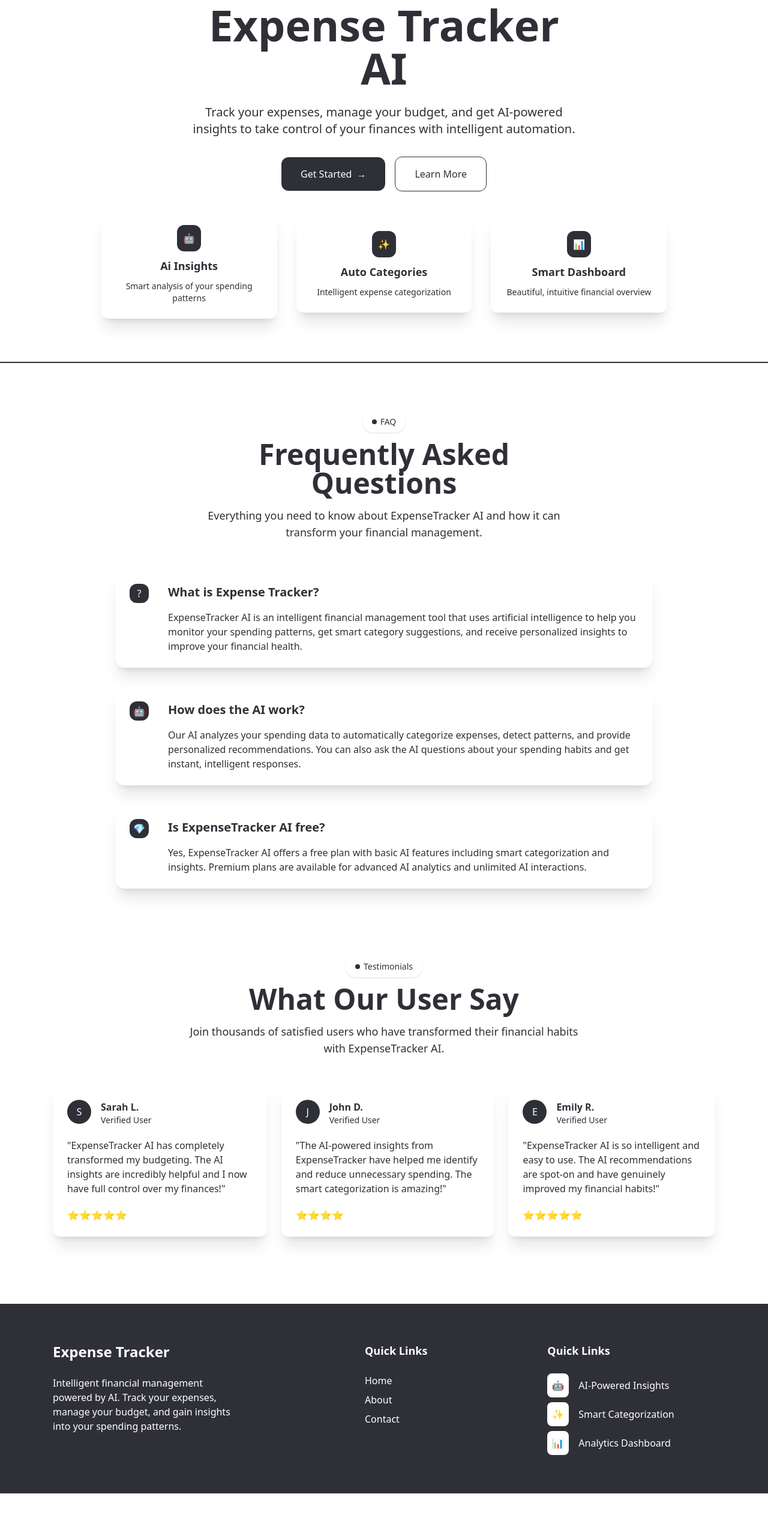
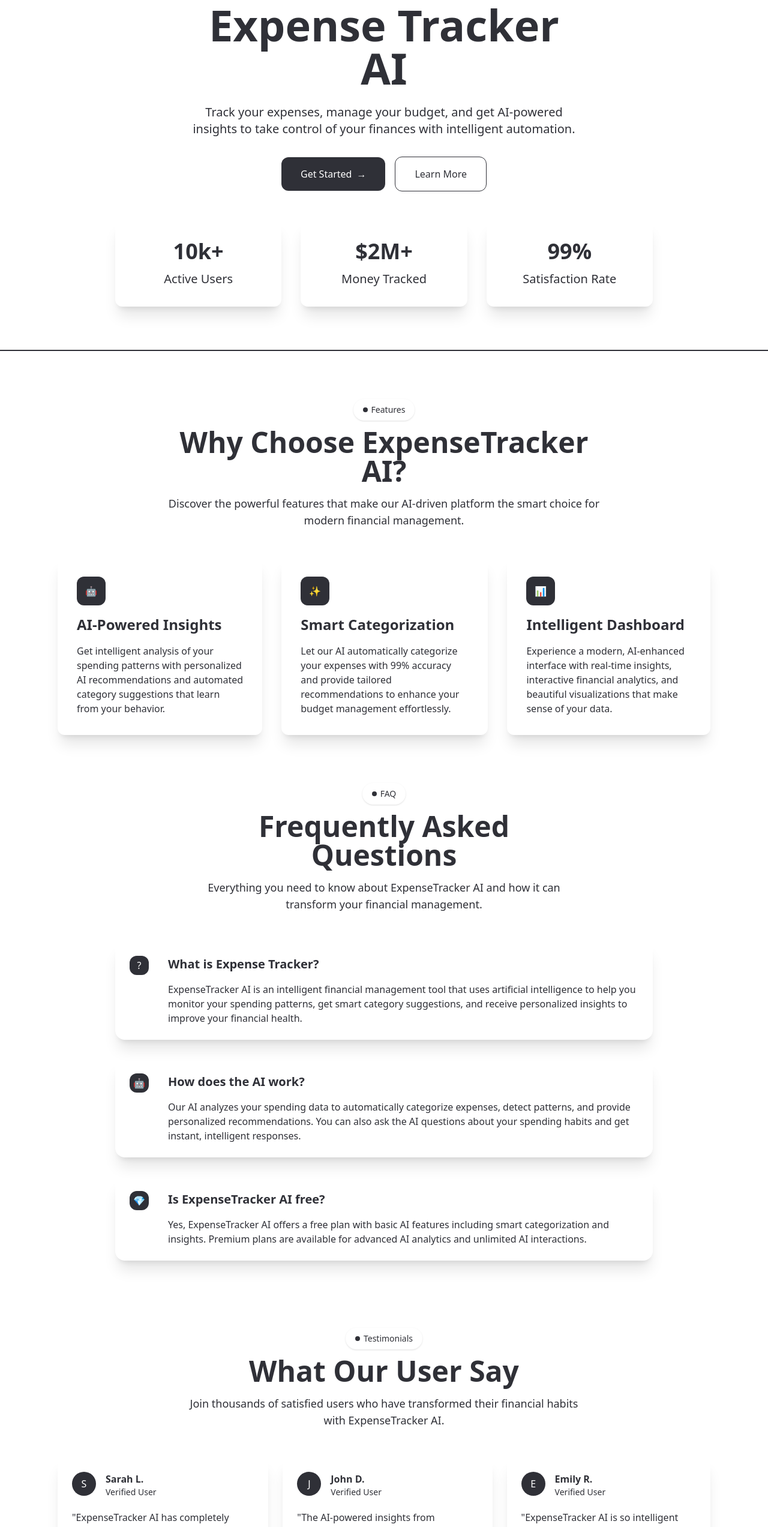
Before and after one commit to ronish00/Expense-Tracker, a Next.js app: page / in a window 1280 px wide. Shown: the part 251-2796 px from the top of the page at 60% size. Before the commit the page ends 2740 px from the top, so only its background shows below. Built offline with nearby package versions, Linux system fonts and the light colour scheme; no server answers.

Commit message:
homepage

```diff
--- /dev/null
+++ b/src/app/(root)/about/page.tsx
@@ -0,0 +1,7 @@
+const About = () => {
+    return (
+        <div>About</div>
+    );
+}
+
+export default About;
--- a/src/app/(root)/layout.tsx
+++ b/src/app/(root)/layout.tsx
@@ -1,3 +1,4 @@
+import Footer from "@/components/shared/Footer";
 import MobileNav from "@/components/shared/MobileNav";
 import Navbar from "@/components/shared/Navbar";
 import { UserProvider } from "@/context/UserContext";
@@ -13,6 +14,7 @@ const Layout = async ({ children }: { children: ReactNode }) => {
         <Navbar />
         <MobileNav />
         {children}
+        <Footer />
       </UserProvider>
     </main>
   );
--- a/src/components/shared/Container.tsx
+++ b/src/components/shared/Container.tsx
@@ -7,7 +7,7 @@ const Container = ({
   children: ReactNode;
   extraClass?: string;
 }) => {
-  return <div className={`lg:max-w-6xl lg:px-6 px-8 mx-auto ${extraClass}`}>{children}</div>;
+  return <div className={`lg:max-w-6xl lg:px-8 px-6 mx-auto ${extraClass}`}>{children}</div>;
 };
 
 export default Container;
--- /dev/null
+++ b/src/components/shared/Footer.tsx
@@ -0,0 +1,41 @@
+import Link from "next/link";
+import Container from "./Container";
+
+const Footer = () => {
+  return (
+    <footer className="bg-dark mt-28 py-16">
+      <Container
+        extraClass={"flex flex-col md:flex-row gap-[48px] md:gap-[200px]"}
+      >
+        <div className="md:w-xs">
+          <h3 className="text-white text-2xl font-bold mb-6">
+            Expense Tracker
+          </h3>
+          <p className="text-white">
+            Intelligent financial management powered by AI. Track your expenses,
+            manage your budget, and gain insights into your spending patterns.
+          </p>
+        </div>
+        <div>
+          <h4 className="text-white text-lg font-semibold">Features</h4>
+          <div className="flex flex-col gap-2 mt-6">
+            <div className="flex gap-4 items-center">
+              <span className="bg-white rounded-lg p-2">🤖</span>
+              <p className="text-white">AI-Powered Insights</p>
+            </div>
+            <div className="flex gap-4 items-center">
+              <span className="bg-white rounded-lg p-2">✨</span>
+              <p className="text-white">Smart Categorization</p>
+            </div>
+            <div className="flex gap-4 items-center">
+              <span className="bg-white rounded-lg p-2">📊</span>
+              <p className="text-white">Analytics Dashboard</p>
+            </div>
+          </div>
+        </div>
+      </Container>
+    </footer>
+  );
+};
+
+export default Footer;
--- a/src/components/shared/Guest.tsx
+++ b/src/components/shared/Guest.tsx
@@ -1,6 +1,6 @@
 import Link from "next/link";
 import Container from "./Container";
-import { faq, testimonials } from "@/constants";
+import { faq, features, metrics, testimonials } from "@/constants";
 
 const Guest = () => {
   return (
@@ -44,30 +44,52 @@ const Guest = () => {
           </div>
 
           {/* Cards */}
-          <div className="flex flex-col w-full md:flex-row items-center gap-8 mt-8">
-            <div className="flex flex-col w-full items-center gap-2.5 shadow-xl p-6 rounded-xl">
-              <div className="bg-dark p-2.5 rounded-xl">🤖</div>
-              <h3 className="text-lg font-semibold">Ai Insights</h3>
-              <p className="text-sm text-center">
-                Smart analysis of your spending patterns
-              </p>
-            </div>
-            <div className="flex flex-col w-full items-center gap-2.5 shadow-xl p-6 rounded-xl">
-              <div className="bg-dark p-2.5 rounded-xl">✨</div>
-              <h3 className="text-lg font-semibold">Auto Categories</h3>
-              <p className="text-sm text-center">Intelligent expense categorization</p>
-            </div>
-            <div className="flex flex-col w-full items-center gap-2.5 shadow-xl p-6 rounded-xl">
-              <div className="bg-dark p-2.5 rounded-xl">📊</div>
-              <h3 className="text-lg font-semibold">Smart Dashboard</h3>
-              <p className="text-sm text-center">Beautiful, intuitive financial overview</p>
-            </div>
+          <div className="flex flex-col w-full lg:w-4xl md:flex-row gap-8 items-center mt-12">
+            {metrics.map((item) => (
+              <div
+                className="p-8 shadow-xl w-full rounded-xl grow text-center"
+                key={item.title}
+              >
+                <h3 className="text-4xl font-bold">{item.detail}</h3>
+                <p className="text-xl font-medium mt-3">{item.title}</p>
+              </div>
+            ))}
           </div>
         </Container>
       </section>
 
       {/* Line */}
       <div className="h-0.5 w-full bg-dark mt-18"></div>
+
+      {/* Features */}
+      <section className="mt-20">
+        <Container>
+          <div className="flex flex-col items-center mx-auto lg:w-3xl text-center">
+            <div className="flex items-center gap-1.5 px-4 py-2 shadow w-max rounded-4xl">
+              <span className="w-2 h-2 rounded-full bg-dark"></span>
+              <span className="font-medium text-sm">Features</span>
+            </div>
+            <h2 className="text-4xl md:text-5xl font-bold mt-3 mb-4">
+              Why Choose ExpenseTracker AI?
+            </h2>
+            <p className="text-base md:text-lg">
+              Discover the powerful features that make our AI-driven platform
+              the smart choice for modern financial management.
+            </p>
+          </div>
+          <div className="flex flex-col lg:flex-row gap-8 items-center lg:justify-between mt-12">
+            {features.map((item) => (
+              <div className="p-8 shadow-xl rounded-xl grow" key={item.title}>
+                <div className="w-12 h-12 rounded-xl bg-dark grid place-items-center">
+                  {item.icon}
+                </div>
+                <h3 className="text-2xl font-bold my-4">{item.title}</h3>
+                <p>{item.desc}</p>
+              </div>
+            ))}
+          </div>
+        </Container>
+      </section>
 
       {/* FAQ */}
       <section className="mt-20">
@@ -112,7 +134,9 @@ const Guest = () => {
               <span className="w-2 h-2 rounded-full bg-dark"></span>
               <span className="font-medium text-sm">Testimonials</span>
             </div>
-            <h2 className="text-4xl md:text-5xl font-bold mt-3 mb-4">What Our User Say</h2>
+            <h2 className="text-4xl md:text-5xl font-bold mt-3 mb-4">
+              What Our User Say
+            </h2>
             <p className="text-base md:text-lg">
               Join thousands of satisfied users who have transformed their
               financial habits with ExpenseTracker AI.
@@ -142,48 +166,62 @@ const Guest = () => {
         </Container>
       </section>
 
-      {/* footer */}
-      <section className="bg-dark mt-28 py-16">
-        <Container extraClass={"flex flex-col md:flex-row gap-[48px] md:gap-[200px]"}>
-          <div className="md:w-xs">
-            <h3 className="text-white text-2xl font-bold mb-6">
-              Expense Tracker
-            </h3>
-            <p className="text-white">
-              Intelligent financial management powered by AI. Track your
-              expenses, manage your budget, and gain insights into your spending
-              patterns.
+      {/* Line */}
+      <div className="h-0.5 w-full bg-dark mt-20"></div>
+
+      {/* CTA */}
+      <section className="flex items-center justify-center  mt-20">
+        <Container extraClass={"flex flex-col items-center"}>
+          {/* Heading */}
+          <div className="flex items-center gap-1.5 px-4 py-2 shadow w-max rounded-4xl">
+            <span className="w-2 h-2 rounded-full bg-dark"></span>
+            <span className="font-medium text-sm">
+              Ready to Transform Your Finances?
+            </span>
+          </div>
+          <div className="text-center lg:w-4xl">
+            <h1 className="text-4xl md:text-6xl font-bold mt-3 mb-6">
+              Take Control of Your Financial Future
+            </h1>
+            <p className="text-lg md:text-xl">
+              Join thousands of users who have already transformed their
+              financial habits with ExpenseTracker AI. Start your journey
+              towards smarter budgeting today.
             </p>
           </div>
-          <div>
-            <h4 className="text-white text-lg font-semibold">Quick Links</h4>
-            <div className="flex flex-col gap-2 mt-6">
-              <Link className="text-white" href={"/"}>
-                Home
-              </Link>
-              <Link className="text-white" href={"/about"}>
-                About
-              </Link>
-              <Link className="text-white" href={"/contact"}>
-                Contact
-              </Link>
+
+          {/*Buttons */}
+          <div className="flex items-center gap-4 mt-8">
+            <Link
+              className="bg-dark text-white py-4 px-4 md:px-8 rounded-xl flex items-center gap-2"
+              href={"/sign-up"}
+            >
+              <span>Get Started</span>
+              <span>→</span>
+            </Link>
+            <Link
+              className="bg-transparent border-dark border-1 py-4 px-4 md:px-8 rounded-xl"
+              href={"/about"}
+            >
+              Learn More
+            </Link>
+          </div>
+
+          {/* Cards */}
+          <div className="flex flex-col lg:w-4xl md:flex-row gap-8 mt-12">
+            <div className="p-8 w-full grow text-center">
+              <h3 className="text-4xl font-bold">Free</h3>
+              <p className="text-xl font-medium mt-3">
+                No credit card required
+              </p>
             </div>
-          </div>
-          <div>
-            <h4 className="text-white text-lg font-semibold">Quick Links</h4>
-            <div className="flex flex-col gap-2 mt-6">
-              <div className="flex gap-4 items-center">
-                <span className="bg-white rounded-lg p-2">🤖</span>
-                <p className="text-white">AI-Powered Insights</p>
-              </div>
-              <div className="flex gap-4 items-center">
-                <span className="bg-white rounded-lg p-2">✨</span>
-                <p className="text-white">Smart Categorization</p>
-              </div>
-              <div className="flex gap-4 items-center">
-                <span className="bg-white rounded-lg p-2">📊</span>
-                <p className="text-white">Analytics Dashboard</p>
-              </div>
+            <div className="p-8 w-full grow text-center">
+              <h3 className="text-4xl font-bold">24/7</h3>
+              <p className="text-xl font-medium mt-3">AI-powered support</p>
+            </div>
+            <div className="p-8 w-full grow text-center">
+              <h3 className="text-4xl font-bold">Instant</h3>
+              <p className="text-xl font-medium mt-3">Setup in minutes</p>
             </div>
           </div>
         </Container>
--- a/src/components/shared/Navbar.tsx
+++ b/src/components/shared/Navbar.tsx
@@ -10,11 +10,11 @@ const Navbar = () => {
 
   return (
     <header className="py-5 md:block hidden">
-      <nav className="flex items-center justify-between lg:max-w-6xl mx-auto lg:px-6 px-8">
+      <nav className="flex items-center justify-between lg:max-w-6xl mx-auto lg:px-8 px-6">
         <Link href={"/"}>
           <span className="text-2xl font-bold ">Expense Tracker</span>
         </Link>
-        <ul className="flex items-center gap-11">
+        {/* <ul className="flex items-center gap-11">
           <li>
             <Link href={"/"}>Home</Link>
           </li>
@@ -24,7 +24,7 @@ const Navbar = () => {
           <li>
             <Link href={"/contact"}>Contact</Link>
           </li>
-        </ul>
+        </ul> */}
         <div>
           {user ? (
             <UserButton showName />
--- a/src/constants/index.ts
+++ b/src/constants/index.ts
@@ -1,3 +1,36 @@
+export const metrics = [
+  {
+    title: "Active Users",
+    detail: "10k+"
+  },
+  {
+    title: "Money Tracked",
+    detail: "$2M+"
+  },
+  {
+    title: "Satisfaction Rate",
+    detail: "99%"
+  }
+]
+
+export const features = [
+  {
+    title: "AI-Powered Insights",
+    desc: "Get intelligent analysis of your spending patterns with personalized AI recommendations and automated category suggestions that learn from your behavior.",
+    icon: "🤖",
+  },
+  {
+    title: "Smart Categorization",
+    desc: "Let our AI automatically categorize your expenses with 99% accuracy and provide tailored recommendations to enhance your budget management effortlessly.",
+    icon: "✨",
+  },
+  {
+    title: "Intelligent Dashboard",
+    desc: "Experience a modern, AI-enhanced interface with real-time insights, interactive financial analytics, and beautiful visualizations that make sense of your data.",
+    icon: "📊",
+  },
+];
+
 export const faq = [
   {
     title: "What is Expense Tracker?",
```
Also changed, not shown: src/app/(root)/contact/page.tsx (added, +7 -0 lines).
